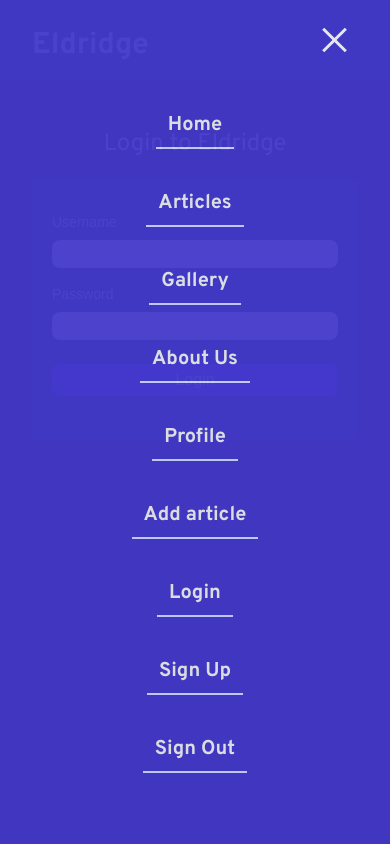
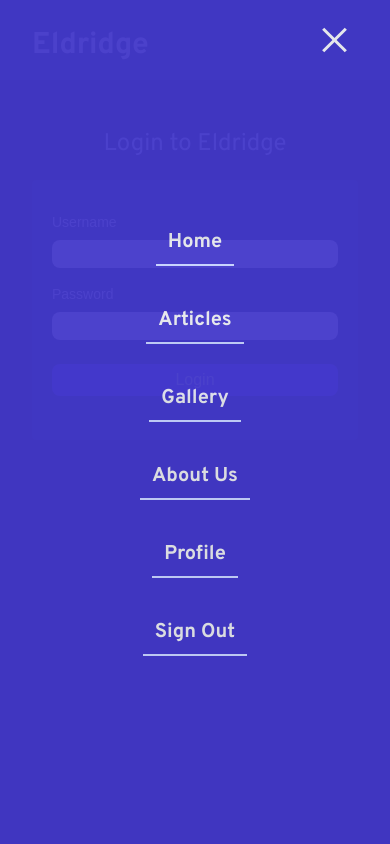
Before and after one commit to peterphan20/guild-announcement-page, a React (Create React App) app: page /login in a window 390 px wide. Both pictures are taken after a click on the button 334 px from the left and 40 px from the top of the page. Shown: the top 844 px of the page. Built offline with nearby package versions, Linux system fonts and the light colour scheme; a web font is replaced by a local one.

Commit message:
feat: render correct mobile menu when logged in

```diff
--- a/src/molecules/MenuMobile.js
+++ b/src/molecules/MenuMobile.js
@@ -3,8 +3,8 @@ import MobileMenuAnchor from "../atoms/MenuAnchorMobile";
 import { userDetailsContext } from "../context/UserDetailsProvider";
 
 const MobileMenu = ({ setOpen, isOpen }) => {
-	// eslint-disable-next-line
 	const [userDetails, setUserDetails] = useContext(userDetailsContext);
+	console.log(userDetails);
 
 	const handleClick = (id) => {
 		setOpen(false);
@@ -35,37 +35,26 @@ const MobileMenu = ({ setOpen, isOpen }) => {
 			<MobileMenuAnchor text="Articles" link="/" clickHandler={() => handleClick("articles")} />
 			<MobileMenuAnchor text="Gallery" link="/" clickHandler={() => handleClick("gallery")} />
 			<MobileMenuAnchor text="About Us" link="/about-us" clickHandler={handlePageChangeClick} />
+			{!userDetails ? (
+				<>
+					<MobileMenuAnchor text="Login" link="/login" clickHandler={handlePageChangeClick} />
+					<MobileMenuAnchor text="Sign Up" link="/sign-up" clickHandler={handlePageChangeClick} />
+				</>
+			) : (
+				<>
 					<MobileMenuAnchor
 						text="Profile"
 						link="/user-dashboard"
 						clickHandler={handlePageChangeClick}
 					/>
-			<MobileMenuAnchor
-				text="Add article"
-				link="/create-article-page"
-				clickHandler={handlePageChangeClick}
-			/>
-			{/* {!token ? (
-				<>
-				<MobileMenuAnchor text="Login" link="/login" clickHandler={handlePageChangeClick} />
-				<MobileMenuAnchor text="Sign Up" link="/sign-up" clickHandler={handlePageChangeClick} />
-				</>
-			) : (
 					<button
 						className="text-xl font-logo font-semibold border-b-2 border-indigo-200 py-2 px-3 mt-8"
 						onClick={handleLogout}
 					>
 						Sign Out
 					</button>
-			)} */}
-			<MobileMenuAnchor text="Login" link="/login" clickHandler={handlePageChangeClick} />
-			<MobileMenuAnchor text="Sign Up" link="/sign-up" clickHandler={handlePageChangeClick} />
-			<button
-				className="text-xl font-logo font-semibold border-b-2 border-indigo-200 py-2 px-3 mt-8"
-				onClick={handleLogout}
-			>
-				Sign Out
-			</button>
+				</>
+			)}
 		</nav>
 	);
 };
--- a/src/pages/Login.js
+++ b/src/pages/Login.js
@@ -26,7 +26,6 @@ const Login = () => {
 			localStorage.setItem("authToken", response.token);
 			setUserDetails(response.userId);
 			setAuthResponse("");
-			console.log("you are signed in");
 			history.push("/");
 		} else {
 			// TODO: if not successful, then tell users invalid sign in
```
Lines whose indentation alone changed are shown as unchanged.
